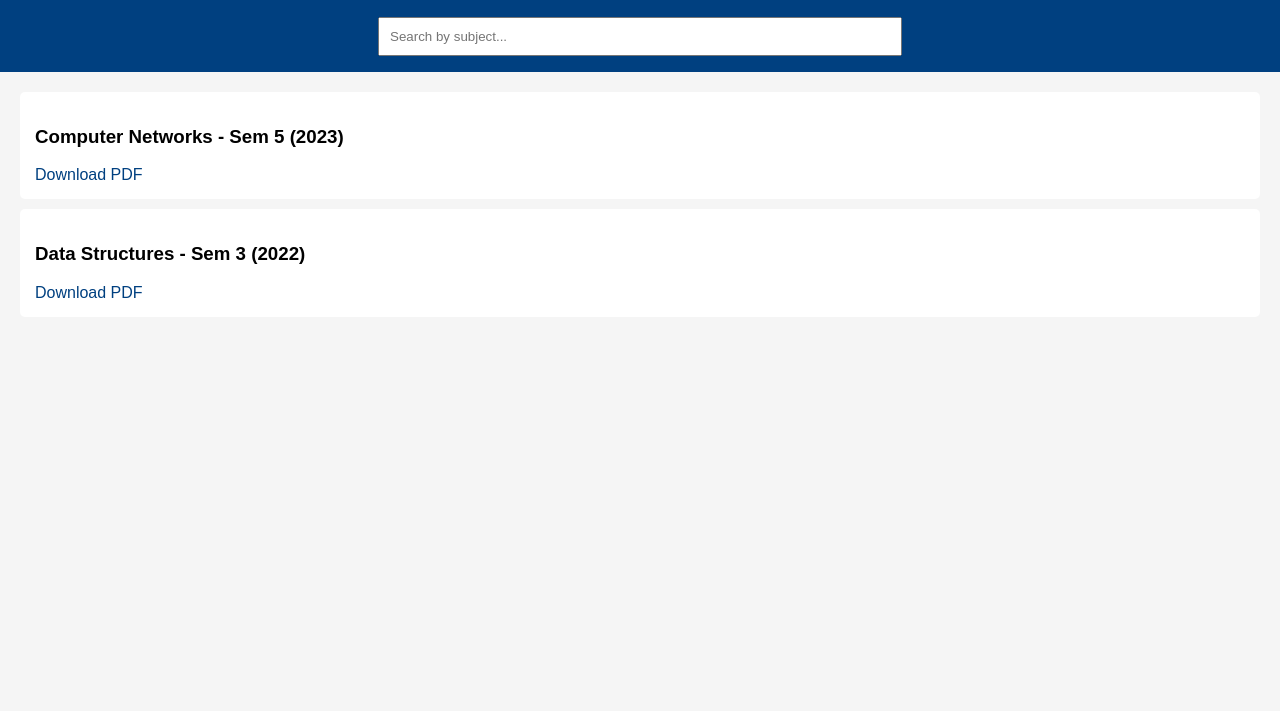
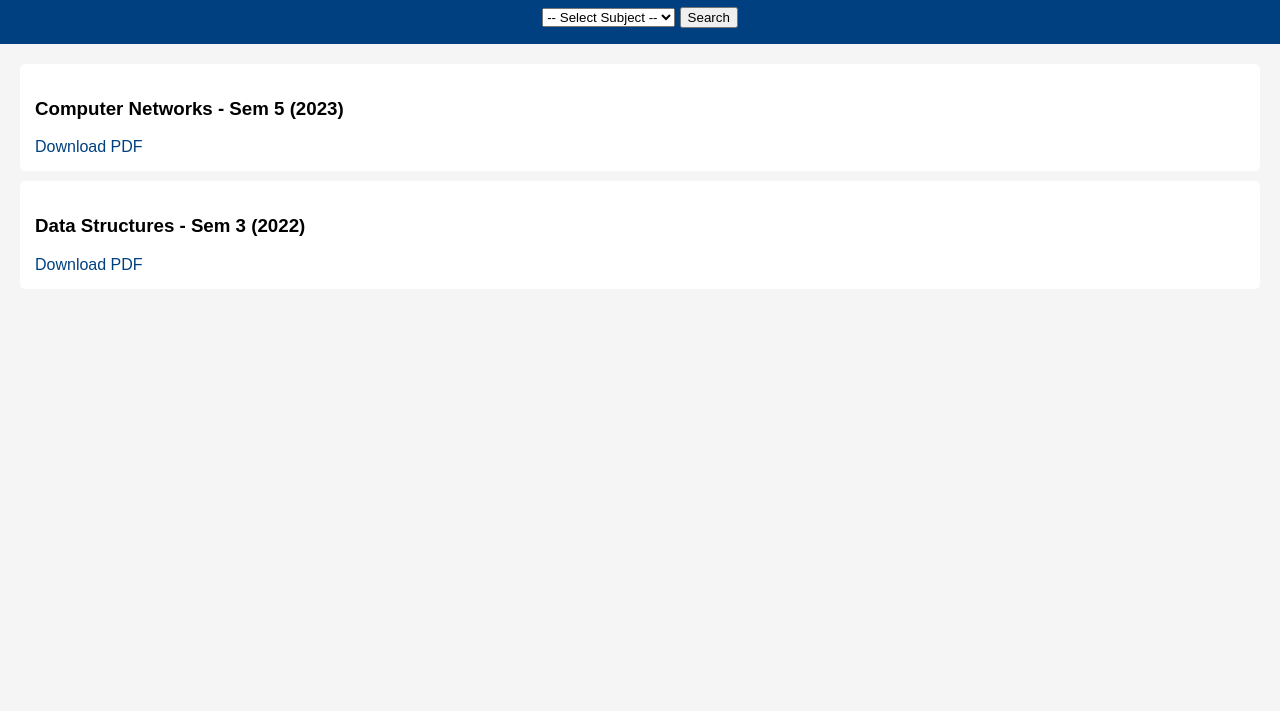
Before and after one commit to lawguru/qpaper, a plain HTML site: page index.html in a window 1280 px wide. Shown: the part 89-800 px from the top of the page. Drawn offline with Linux system fonts and the light colour scheme.

Commit message:
Update index.html

```diff
--- a/index.html
+++ b/index.html
@@ -9,7 +9,13 @@
 <body>
   <header>
     <h1>MU Question Papers</h1>
-    <input type="text" id="searchInput" placeholder="Search by subject..." />
+    <div class="search-bar">
+      <select id="subjectDropdown">
+        <option value="">-- Select Subject --</option>
+        <!-- Options will be dynamically loaded -->
+      </select>
+      <button id="searchBtn">Search</button>
+    </div>
   </header>
 
   <main id="papersList"></main>
```
